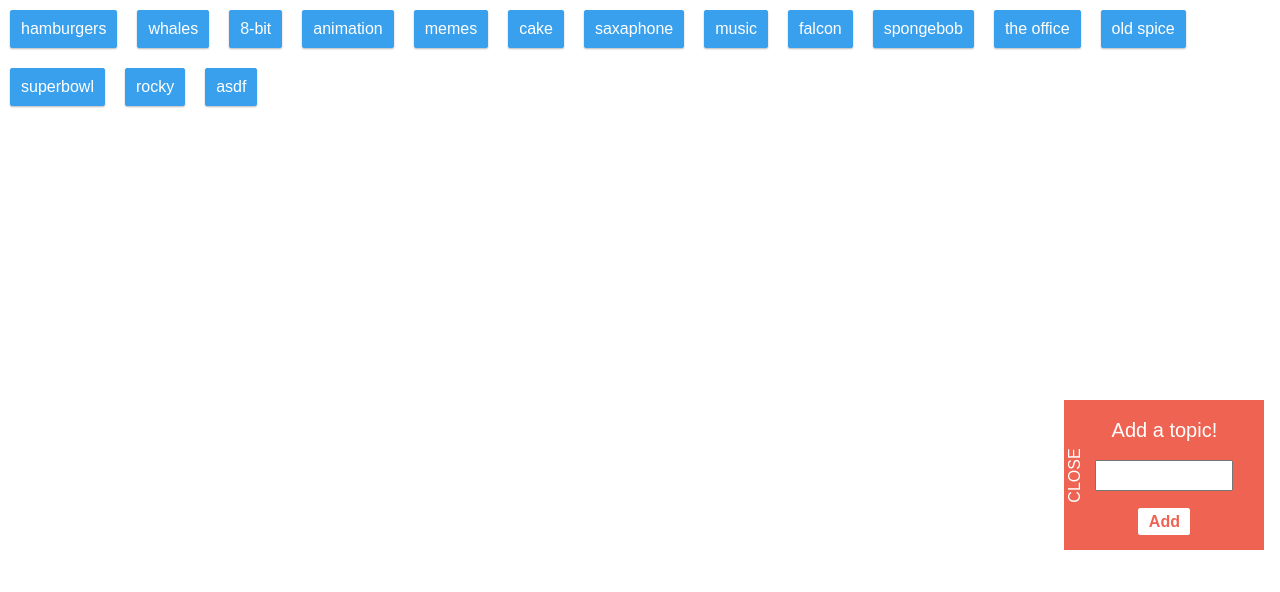
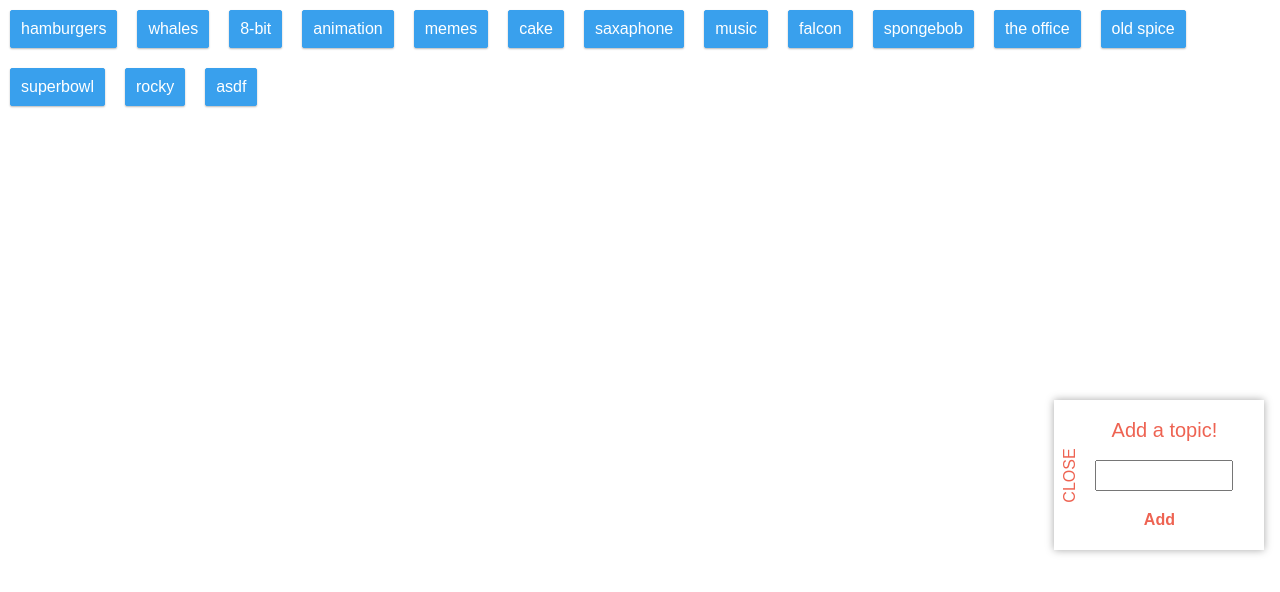
Before and after one commit to Mike-C25/GIFGenerator, a plain HTML site: page index.html in a window 1280 px wide. Drawn offline with Linux system fonts and the light colour scheme.

Commit message:
Added styling changes to form button and internal element spacing

```diff
--- a/css/style.scss
+++ b/css/style.scss
@@ -1,6 +1,8 @@
 $yel: #EEC25E;
 
 $sal: #F79D84;
+$lsal: lighten($sal, 19%);
+
 
 $gr: #59CD90;
 
@@ -63,15 +65,17 @@ body {
     position: fixed;
     right: 2%;
     top: 50%;
-    background: #EE6352;
+    background: white;
+    padding-left: 10px;
+    box-shadow: 0 0 8px 0 rgba(0, 0, 0, .35);
     height: 150px;
     width: 200px;
     transform: translateX(10px);
-    transition: .7s cubic-bezier(0.68, -0.55, 0.27, 1.55);
+    transition: 1s cubic-bezier(0.68, -0.55, 0.27, 1.55);
     &.trigger {
-            &:before {
-                content: "OPEN" !important;
-            }
+        &:before {
+            content: "OPEN" !important;
+        }
 
         transform: translateX(95%);
     }
@@ -83,24 +87,24 @@ body {
         height: 35px;
         width: 146px;
         margin: 0px;
-        left: -53px;
+        left: -48px;
         top: 58px;
         text-align: center;
-        color: white;
+        color: $r;
         transition: all .2s ease-in-out;
     }
 
     #toggle-form {
         font-size: 30px;
         height: 150px;
-        width: 21px;
+        width: 27px;
         top: 0px;
-        left: -5px;
-        color: white;
+        left: 0px;
+        color: #EE6352;
         position: absolute;
         margin-top: 0;
         margin-left: 0;
-        transform: scale(1.4);
+        transform: scale(1);
         transform: translateX(5px);
         transition: .8s ease-in-out;
         &.spin {
@@ -109,7 +113,7 @@ body {
         }
     }
     #form-header {
-        color: white;
+        color: $r;
         font-size: 20px;
         margin: 0px auto;
         display: flex;
@@ -130,6 +134,7 @@ body {
     }
     #submit-topic {
         position: absolute;
+        padding: 2px 4px;
         color: $r;
         font-weight: bold;
         height: 25px;
@@ -147,9 +152,11 @@ body {
         cursor: pointer;
         transition: all .2s cubic-bezier(0.4, 0, 0.2, 1);
         &:hover {
-            background: $sal;
-            border: 1px solid $sal;
-            color: white;
+            background: $lsal;
+            color: $r;
+        }
+        &:active{
+        	background: $sal;
         }
     }
 }
--- a/js/script.js
+++ b/js/script.js
@@ -19,8 +19,9 @@ window.addEventListener('load', function() {
     //Make ajax call on topic button click
 
     $(document).on('click', '.button-topic', function() {
+    	var randomNum = Math.floor((Math.random() * 20) + 0)
         var tempTopic = $(this).data("value");
-        var queryURL = "https://api.giphy.com/v1/gifs/search?q=" + tempTopic + "&api_key=0abc950e61194a8792b03c90afa6fa7d&limit=10";
+        var queryURL = "https://api.giphy.com/v1/gifs/search?q=" + tempTopic + "&offset=" + randomNum + "&api_key=0abc950e61194a8792b03c90afa6fa7d&limit=10";
 
         //Clear preexisting gifs
         gifHolder.empty();
@@ -76,9 +77,9 @@ window.addEventListener('load', function() {
         e.preventDefault();
         var tempInput = $("#form-text").val();
         if (!tempInput) {
-            console.log("Please Add a topic!");
+            console.log("Please enter a valid topic!");
         } else if (topics.indexOf(tempInput) !== -1) {
-            console.log("Topic already exists");
+			console.log("Topic already exists");
         } else {
             addTopics(tempInput);
         }
```
Also changed, not shown: css/style.css.
